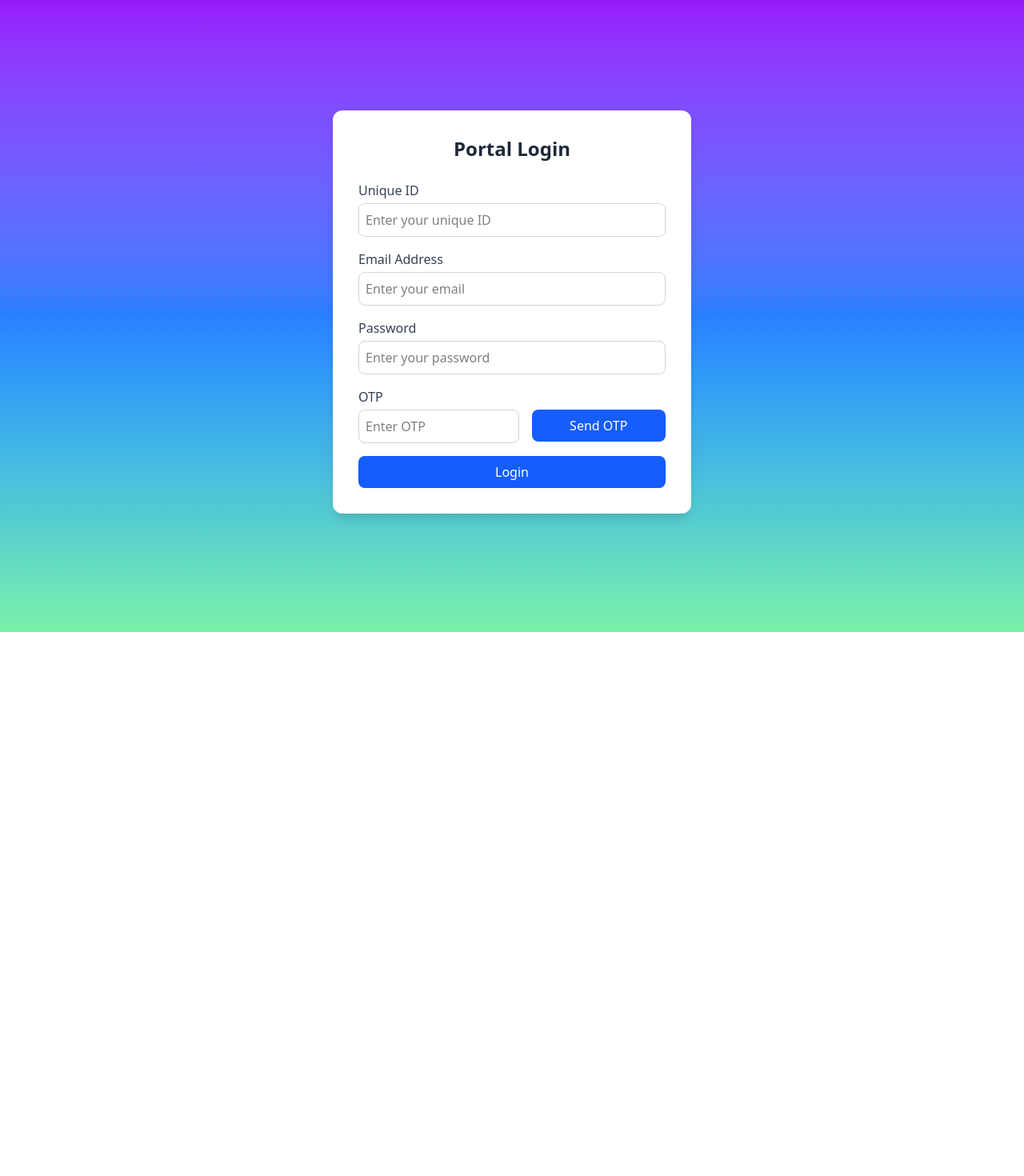
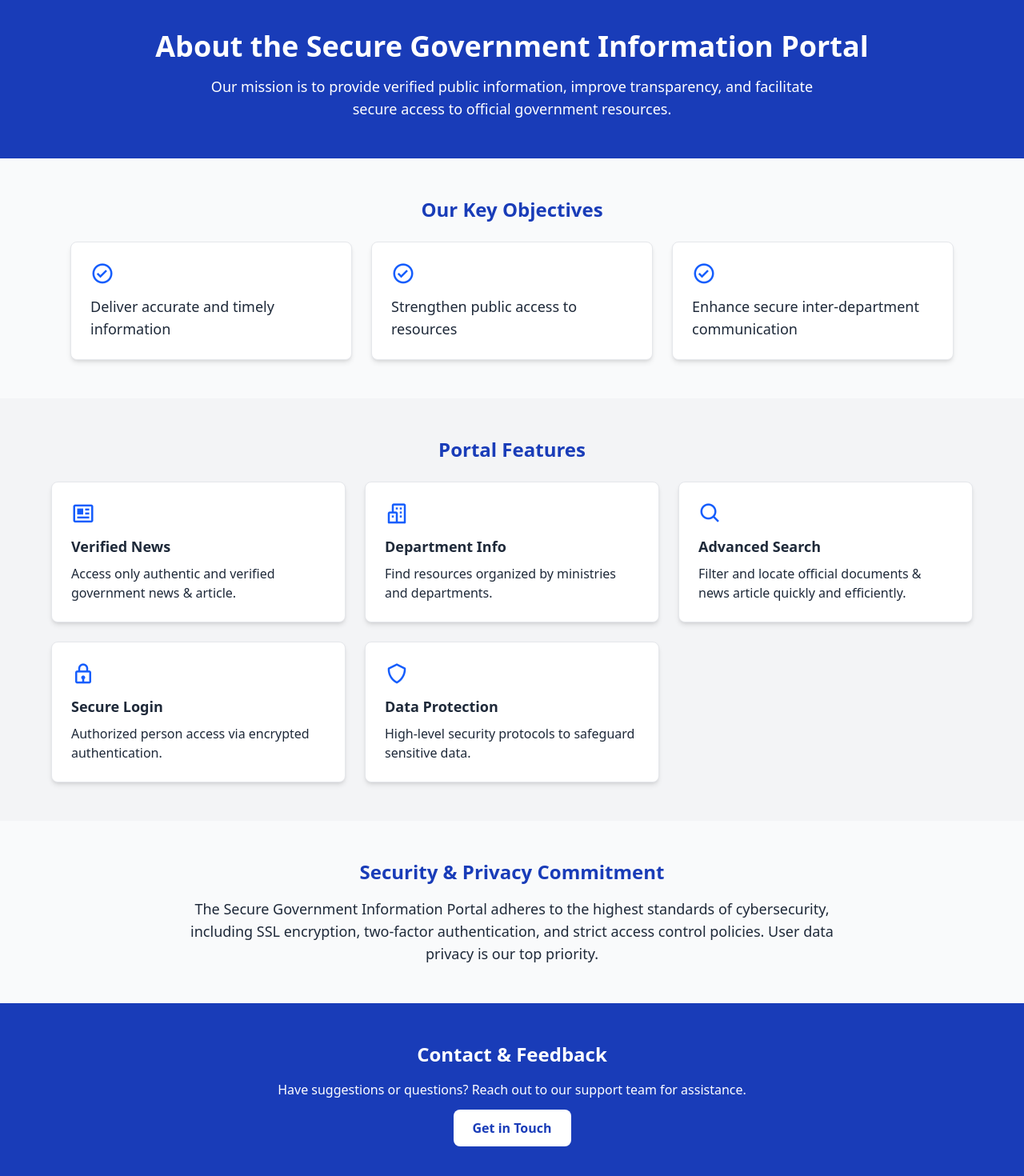
Before and after one commit to 01Ranjan/SGPI, a React (Vite) app in the folder client/: page /about in a window 1280 px wide. Shown: the part 74-1544 px from the top of the page at 80% size. Before the commit the page ends 864 px from the top, so only its background shows below. Built offline with nearby package versions, Linux system fonts and the light colour scheme.

Commit message:
About page created

```diff
--- a/client/package.json
+++ b/client/package.json
@@ -11,11 +11,12 @@
   },
   "dependencies": {
     "@tailwindcss/vite": "^4.1.11",
+    "axios": "^1.11.0",
     "boxicons": "^2.1.4",
-    "axios": "^1.11.0",
     "react": "^19.1.1",
     "react-dom": "^19.1.1",
     "react-hot-toast": "^2.5.2",
+    "react-router-dom": "^7.8.0",
     "tailwindcss": "^4.1.11"
   },
   "devDependencies": {
--- a/client/src/App.jsx
+++ b/client/src/App.jsx
@@ -1,21 +1,31 @@
-import { useState } from 'react'
-import reactLogo from './assets/react.svg'
-import viteLogo from '/vite.svg'
-import Signup from './pages/Signup'
-import Login from './pages/Login'
-import Navbar from './components/Navbar'
-import { Toaster } from 'react-hot-toast'
+import { useState } from "react";
+import reactLogo from "./assets/react.svg";
+import viteLogo from "/vite.svg";
+import Signup from "./pages/Signup";
+import Login from "./pages/Login";
+import Navbar from "./components/Navbar";
+import { Toaster } from "react-hot-toast";
+import Home from "./pages/Home"
+import { BrowserRouter, Routes, Route } from "react-router-dom";
+import About from "./pages/About"
 
 function App() {
-  const [count, setCount] = useState(0)
+  const [count, setCount] = useState(0);
 
   return (
     <>
-    <Navbar/>
-    <Toaster/>
-    <Login/>
+      <BrowserRouter>
+        <Toaster />
+        <Navbar />
+        <Routes>
+          <Route path="/login" element={<Login/>} />
+          <Route path="/" element={<Home/>} />
+          <Route path="/about" element={<About/>} />
+
+        </Routes>
+      </BrowserRouter>
     </>
-  )
+  );
 }
 
-export default App
+export default App;
--- a/client/src/components/Navbar.jsx
+++ b/client/src/components/Navbar.jsx
@@ -1,6 +1,6 @@
 import React, { useState } from "react";
 import "boxicons/css/boxicons.min.css"; // Import Boxicons CSS
-
+import {Link} from "react-router-dom"
 export default function Navbar() {
   const [isOpen, setIsOpen] = useState(false);
 
@@ -14,11 +14,11 @@ export default function Navbar() {
         {/* Desktop Menu */}
         <div className="flex justify-between items-center gap-10">
             <ul className="hidden md:flex space-x-6">
-            <li><a href="/" className="hover:underline">Home</a></li>
-            <li><a href="/about" className="hover:underline">About</a></li>
-            <li><a href="/article" className="hover:underline">Article</a></li>
-            <li><a href="/contact" className="hover:underline">Contact us</a></li>
-            <li><a href="/Login" className="hover:underline">Login</a></li>
+            <li><Link to="/" className="hover:underline">Home</Link></li>
+            <li><Link to="/about" className="hover:underline">About</Link></li>
+            <li><Link to="/article" className="hover:underline">Article</Link></li>
+            <li><Link to="/contact" className="hover:underline">Contact us</Link></li>
+            <li><Link to="/login" className="hover:underline">Login</Link></li>
             </ul>
         </div>
 
--- /dev/null
+++ b/client/src/pages/About.jsx
@@ -0,0 +1,93 @@
+import React from "react";
+
+const About = () => {
+  return (
+    <div className="bg-gray-50 text-gray-800">
+      {/* Hero Section */}
+      <section className="bg-blue-800 text-white py-12 px-6 text-center">
+        <h1 className="text-4xl font-bold mb-4">
+          About the Secure Government Information Portal
+        </h1>
+        <p className="max-w-3xl mx-auto text-lg">
+          Our mission is to provide verified public information, improve transparency,
+          and facilitate secure access to official government resources.
+        </p>
+      </section>
+
+      {/* Objectives */}
+      <section className="py-12 px-6 max-w-6xl mx-auto">
+        <h2 className="text-2xl font-bold text-blue-800 mb-6 text-center">
+          Our Key Objectives
+        </h2>
+        <div className="grid md:grid-cols-3 gap-6">
+          {[
+            "Deliver accurate and timely information",
+            "Strengthen public access to resources",
+            "Enhance secure inter-department communication",
+          ].map((objective, idx) => (
+            <div
+              key={idx}
+              className="bg-white shadow-md p-6 rounded-lg border border-gray-200 hover:shadow-lg transition"
+            >
+              <i className="bx bx-check-circle text-blue-600 text-3xl mb-3"></i>
+              <p className="text-lg">{objective}</p>
+            </div>
+          ))}
+        </div>
+      </section>
+
+      {/* Features */}
+      <section className="bg-gray-100 py-12 px-6">
+        <h2 className="text-2xl font-bold text-blue-800 mb-6 text-center">
+          Portal Features
+        </h2>
+        <div className="grid md:grid-cols-3 gap-6 max-w-6xl mx-auto">
+          {[
+            { icon: "bx-news", title: "Verified News", desc: "Access only authentic and verified government news & article." },
+            { icon: "bx-buildings", title: "Department Info", desc: "Find resources organized by ministries and departments." },
+            { icon: "bx-search", title: "Advanced Search", desc: "Filter and locate official documents & news article quickly and efficiently." },
+            { icon: "bx-lock", title: "Secure Login", desc: "Authorized person access via encrypted authentication." },
+            { icon: "bx-shield", title: "Data Protection", desc: "High-level security protocols to safeguard sensitive data." },
+          ].map((feature, idx) => (
+            <div
+              key={idx}
+              className="bg-white shadow-md p-6 rounded-lg border border-gray-200 hover:shadow-lg transition"
+            >
+              <i className={`bx ${feature.icon} text-blue-600 text-3xl mb-3`}></i>
+              <h3 className="text-lg font-semibold mb-2">{feature.title}</h3>
+              <p>{feature.desc}</p>
+            </div>
+          ))}
+        </div>
+      </section>
+
+      {/* Security & Privacy */}
+      <section className="py-12 px-6 max-w-4xl mx-auto text-center">
+        <h2 className="text-2xl font-bold text-blue-800 mb-4">
+          Security & Privacy Commitment
+        </h2>
+        <p className="text-lg">
+          The Secure Government Information Portal adheres to the highest standards
+          of cybersecurity, including SSL encryption, two-factor authentication, and
+          strict access control policies. User data privacy is our top priority.
+        </p>
+      </section>
+
+      {/* Contact */}
+      <section className="bg-blue-800 text-white py-12 px-6 text-center">
+        <h2 className="text-2xl font-bold mb-4">Contact & Feedback</h2>
+        <p className="mb-6">
+          Have suggestions or questions? Reach out to our support team for assistance.
+        </p>
+        <a
+          href="/contact"
+          className="bg-white text-blue-800 px-6 py-3 rounded-lg font-semibold hover:bg-gray-200 transition"
+        >
+          Get in Touch
+        </a>
+      </section>
+    </div>
+  );
+};
+
+export default About;
--- a/client/src/pages/Home.jsx
+++ b/client/src/pages/Home.jsx
@@ -0,0 +1,11 @@
+import react from "react"
+
+const Home=()=>{
+    return <>
+    <div>
+        homepage
+    </div>
+    </>
+}
+
+export default Home
--- a/client/src/pages/Login.jsx
+++ b/client/src/pages/Login.jsx
@@ -1,7 +1,6 @@
 import { useState } from "react";
 import api from "../config/api";
 import { toast } from "react-hot-toast";
-
 export default function Login() {
   const [formData, setFormData] = useState({
     uniqueId: "",
```
Also changed, not shown: 1 other file (tests, documents, lock files or other folders).
